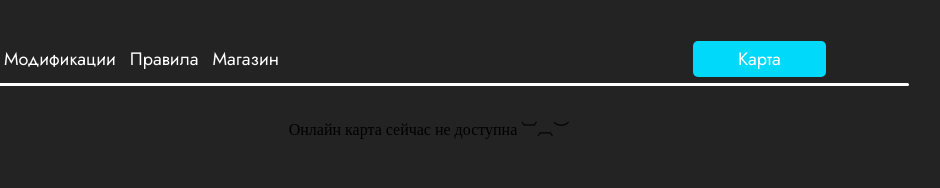
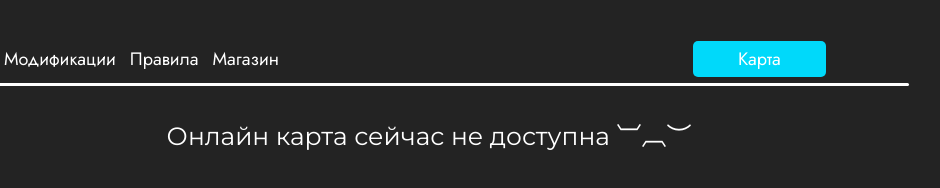
Before and after one commit to Grusha033/TURTLEHUB, a plain HTML site: page map.html in a window 1280 px wide. Shown: the full height of the page, 211-1151 px from the left. Drawn offline with Linux system fonts and the light colour scheme.

Commit message:
style.css

```diff
--- a/css/style.css
+++ b/css/style.css
@@ -117,3 +117,9 @@ header {
     height: 1170px;
     width: 2450px;
 }
+
+.close-text {
+    font-family: 'Montserrat', sans-serif;
+    color: white;
+    font-size: 25px;
+}
```
